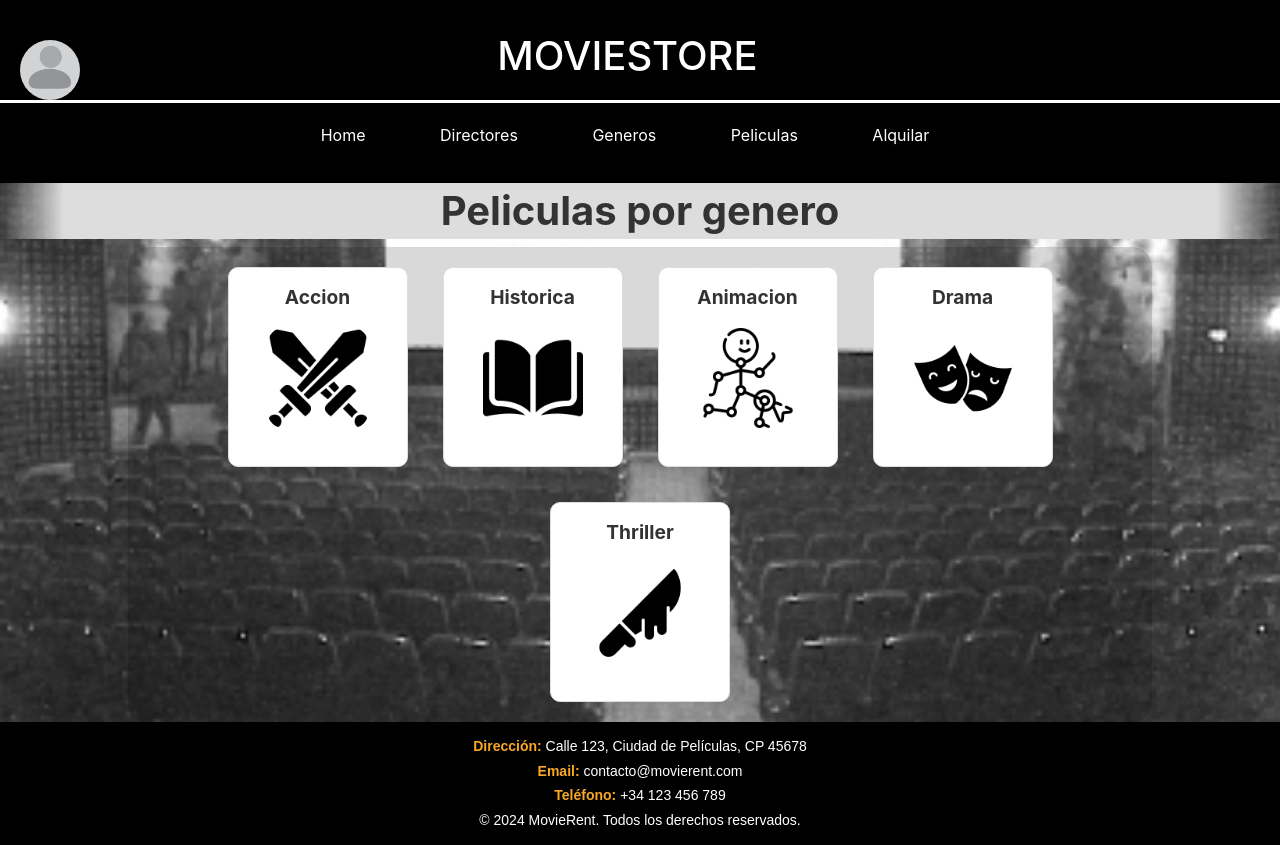
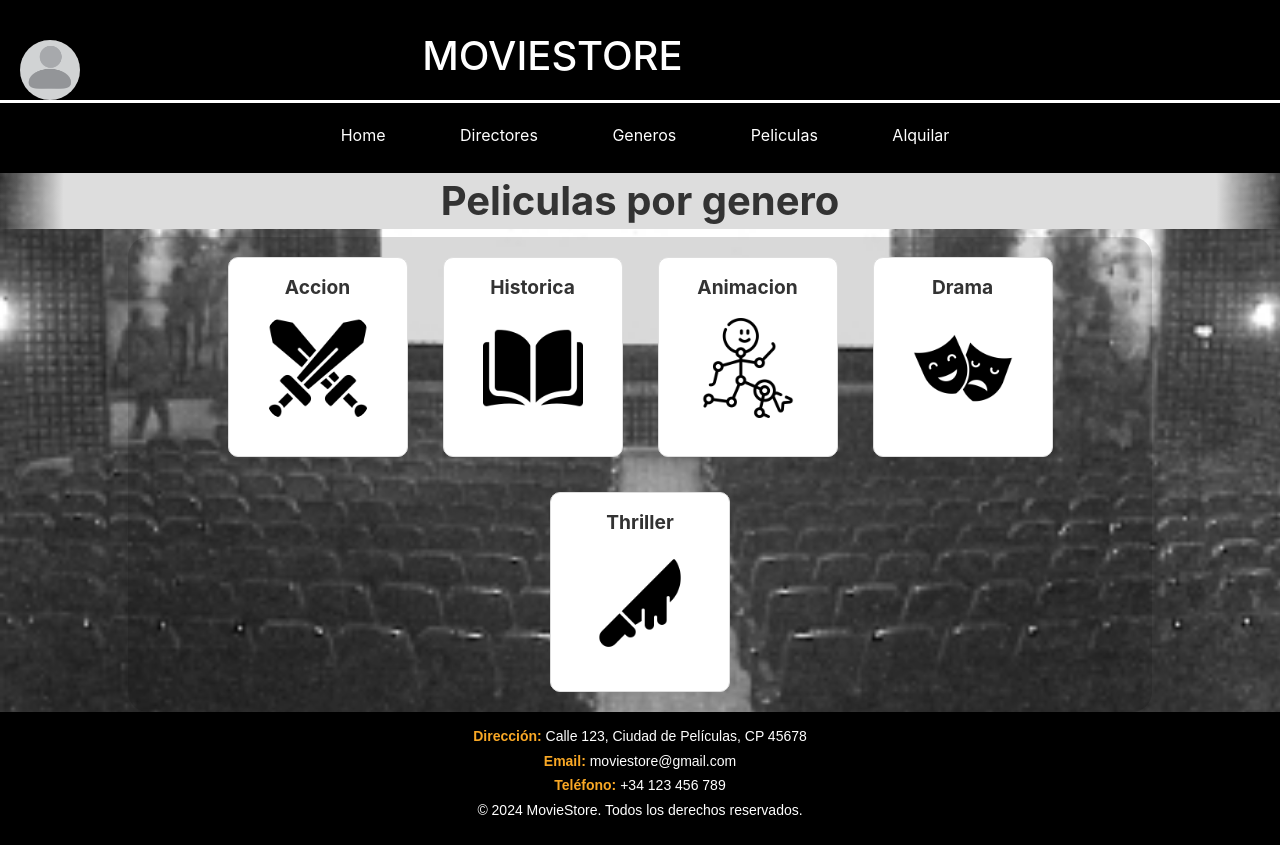
Before and after one commit to JuanGarrid0/Videoclub, a Django app: page /genero in a window 1280 px wide. After the commit the page ends 815 px from the top, so only its background shows below. Run offline with Django 5.2, Linux system fonts and the light colour scheme; data comes from the database, SQL or seed files in the repository; some libraries are stand-ins or nearby versions.

Commit message:
footer y header terminados

```diff
--- a/videoclub/movies/static/movies/styles.css
+++ b/videoclub/movies/static/movies/styles.css
@@ -7,43 +7,49 @@ body{
 header{
     background-color: black;
 }
+
 header #moviestore{
     color: white;
     display: flex;
     align-items: center;
-justify-content: space-between;
     width: 100%;
     padding: 0 20px;
-text-align: center;
     padding-top: 20px;
-border-bottom-color: white;
-border-bottom-style: solid;
+}
 
-}
 header #moviestore h1{
     flex-grow: 1;
     text-align: center;
-    margin-right: 100px;
+    margin-right: 250px;
 }
+
 nav ul a {
     text-decoration: none;
 }
+
 nav ul{
     margin-left: 40px;
-     padding:20px
+    padding-top:20px;
+    padding-bottom: 10px;
 }
+
 nav li{
     display: inline;
     margin-right: 70px;
 }
+
 nav{
     display: flex;
     justify-content: center;
 }
+
 #indice {
     display: flex;
     justify-content: center;
     gap: 20px;
+    border-top-color: white;
+    border-top-style: solid;
+
 }
 
 #indice a {
@@ -55,7 +61,7 @@ nav{
 
 #indice a:hover {
     color: darkblue;
-    background-color: whitesmoke;
+    background-color: #f9a825;
     font-size: 20px;
     padding-left: 10px;
     padding-right: 10px;
@@ -75,11 +81,11 @@ footer {
 }
 
 #info p {
-    margin: 5px 0; /* Reduce el espacio entre líneas */
+    margin: 5px 0;
 }
 
 footer strong {
-    color: #f9a825; /* Color amarillo para destacar etiquetas */
+    color: #f9a825;
 }
 
 /* Fin del codigo del footer
@@ -100,10 +106,14 @@ footer strong {
 }
 
 #usuario p {
-    margin: 0; /* Eliminamos el margen para ajustarlo mejor */
+    margin: 0;
     color: white;
-    font-size: 16px; /* Tamaño de la fuente */
+    font-size: 16px;
     font-weight: normal;
+}
+
+#usuario strong {
+    color: #f9a825;
 }
 
 /* Código de modificación de 'lista' */
--- a/videoclub/movies/templates/movies/layout.html
+++ b/videoclub/movies/templates/movies/layout.html
@@ -48,9 +48,9 @@
         <footer>
             <div id="info">
                 <p><strong>Dirección:</strong> Calle 123, Ciudad de Películas, CP 45678</p>
-                <p><strong>Email:</strong> contacto@movierent.com</p>
+                <p><strong>Email:</strong> moviestore@gmail.com</p>
                 <p><strong>Teléfono:</strong> +34 123 456 789</p>
-                <p>&copy; 2024 MovieRent. Todos los derechos reservados.</p>
+                <p>&copy; 2024 MovieStore. Todos los derechos reservados.</p>
             </div>
         </footer>
 
```
Lines whose indentation alone changed are shown as unchanged.
